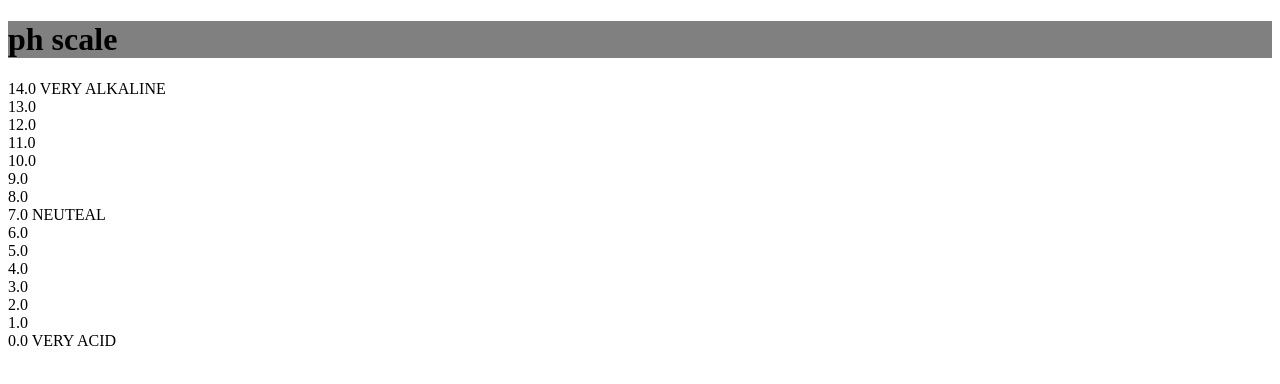
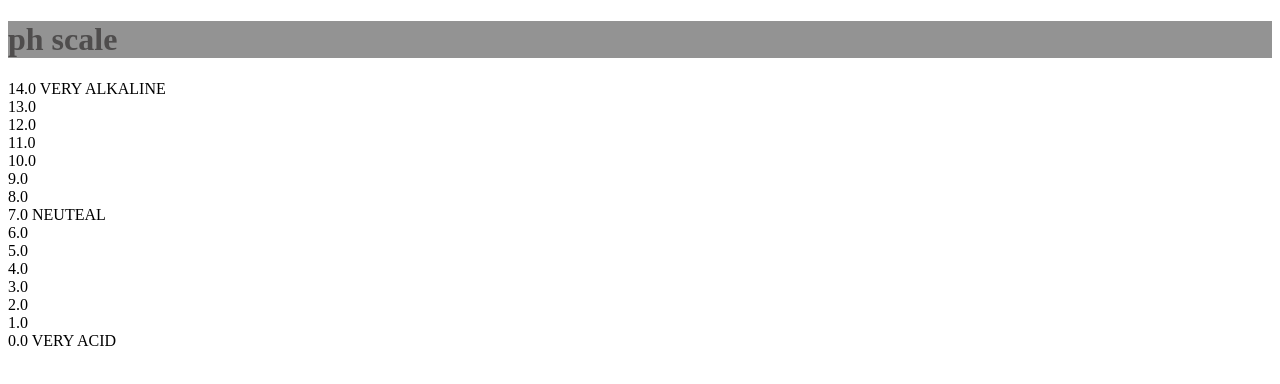
Before and after one commit to Abdulqadir75434/ph-scale, a plain HTML site: page index.html in a window 1280 px wide. Drawn offline with Linux system fonts and the light colour scheme.

Commit message:
color h1

```diff
--- a/styel.css
+++ b/styel.css
@@ -1,3 +1,4 @@
 h1{
-   background-color: gray;
+   background-color: rgb(147, 147, 147);
+   color: rgb(79, 77, 77);
 }
```
